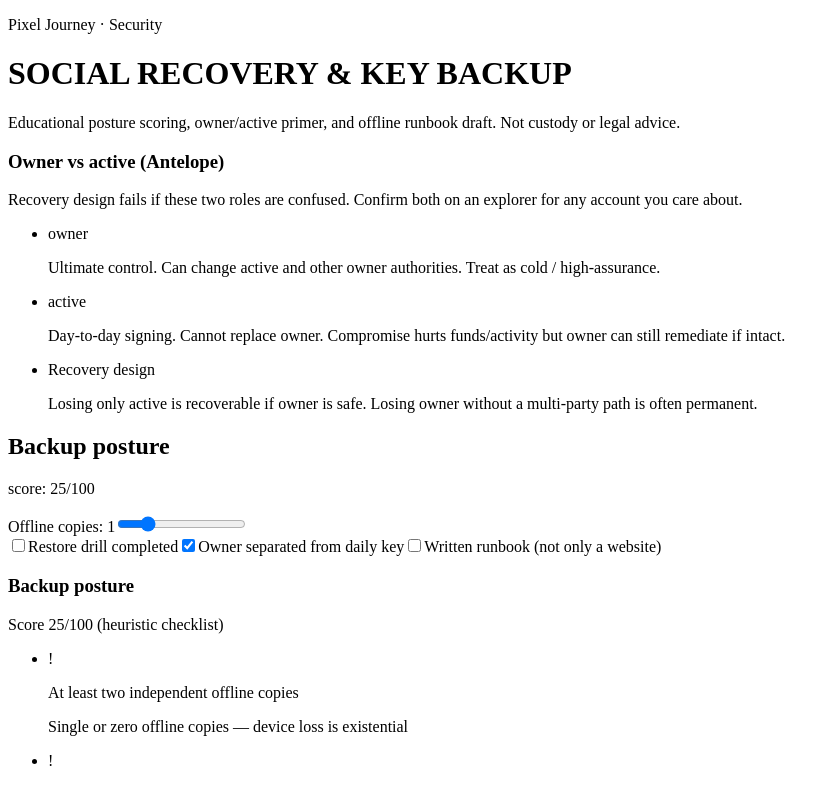
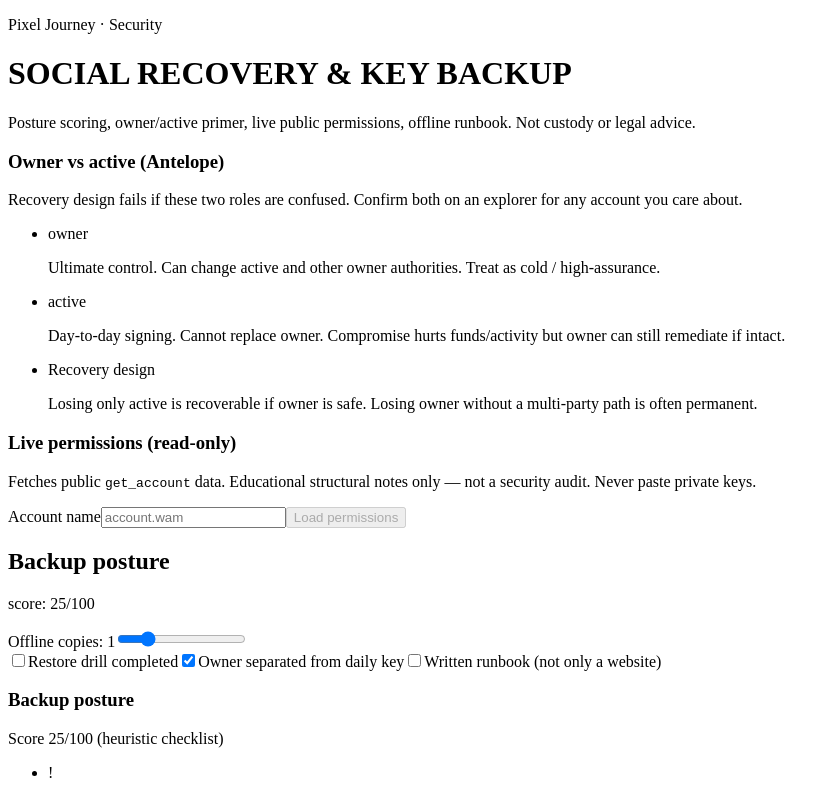
Before and after one commit to pixel-journey/wax-social-recovery-and-key-backup-tools, a Next.js app: page / in a window 1280 px wide. Shown: the top 786 px of the page, without its empty margins (0-840 px from the left). Built offline with nearby package versions, Linux system fonts and the light colour scheme.

Commit message:
Wire live PermissionSummaryPanel into page

```diff
--- a/app/page.tsx
+++ b/app/page.tsx
@@ -3,6 +3,7 @@
 import React, { useId, useMemo, useState } from 'react';
 import { BackupChecklist } from '../examples/BackupChecklist';
 import { OwnerActivePrimer } from '../examples/OwnerActivePrimer';
+import { PermissionSummaryPanel } from '../examples/PermissionSummaryPanel';
 import { RecoveryWorkflow } from '../examples/RecoveryWorkflow';
 import { RelatedBlueprints } from '../examples/RelatedBlueprints';
 import { RunbookPanel } from '../examples/RunbookPanel';
@@ -43,12 +44,14 @@ export default function SocialRecoveryPage() {
             SOCIAL RECOVERY & KEY BACKUP
           </h1>
           <p className="text-sm opacity-60 mt-2 max-w-xl">
-            Educational posture scoring, owner/active primer, and offline runbook
-            draft. Not custody or legal advice.
+            Posture scoring, owner/active primer, live public permissions, offline
+            runbook. Not custody or legal advice.
           </p>
         </header>
 
         <OwnerActivePrimer />
+
+        <PermissionSummaryPanel />
 
         <section
           className="border border-white/10 rounded-2xl bg-black/40 p-5 space-y-4"
@@ -221,8 +224,8 @@ export default function SocialRecoveryPage() {
         <RelatedBlueprints />
 
         <p className="text-xs opacity-50">
-          Engines: <code className="text-emerald-400/80">scoreBackupPosture</code>,{' '}
-          <code className="text-emerald-400/80">analyzeSocialRecovery</code>,{' '}
+          <code className="text-emerald-400/80">fetchAccountPermissions</code> ·{' '}
+          <code className="text-emerald-400/80">scoreBackupPosture</code> ·{' '}
           <code className="text-emerald-400/80">generateRunbookMarkdown</code>
         </p>
       </div>
```
